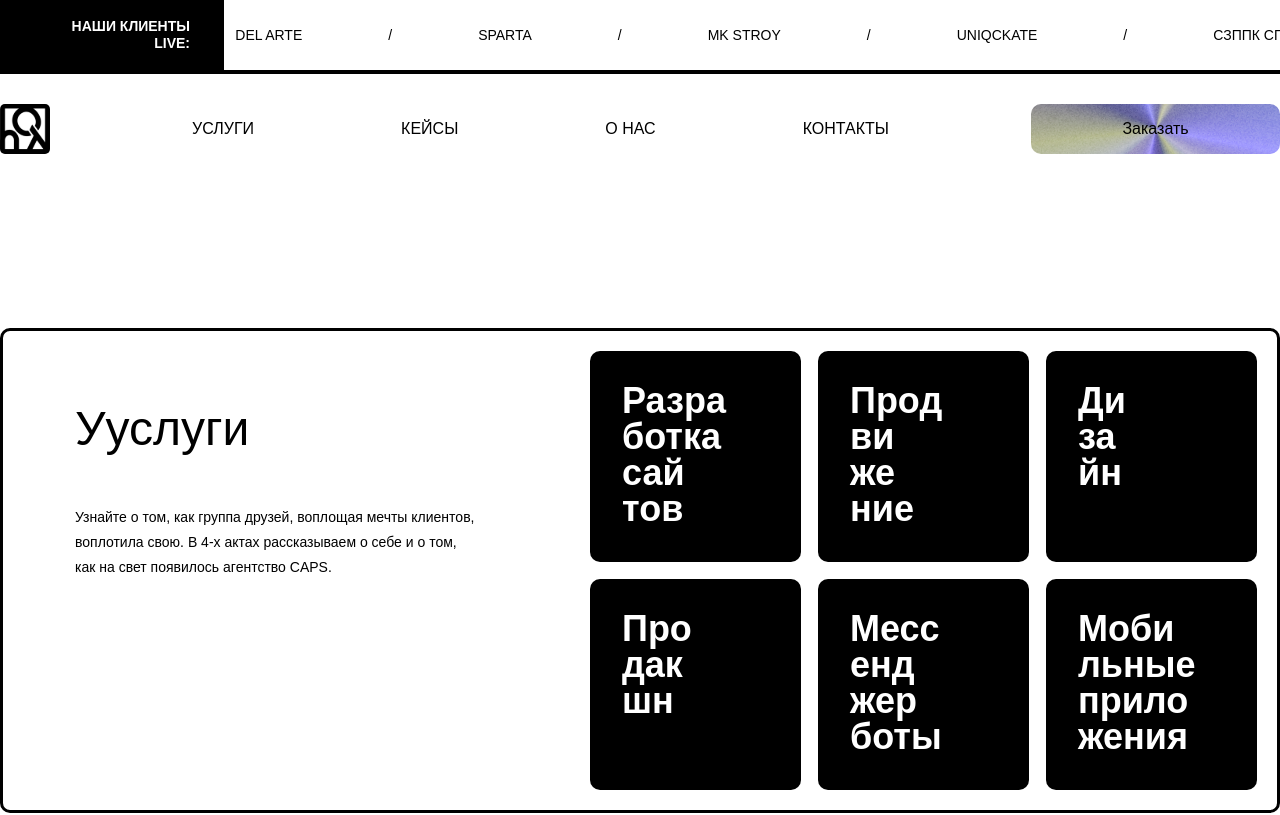
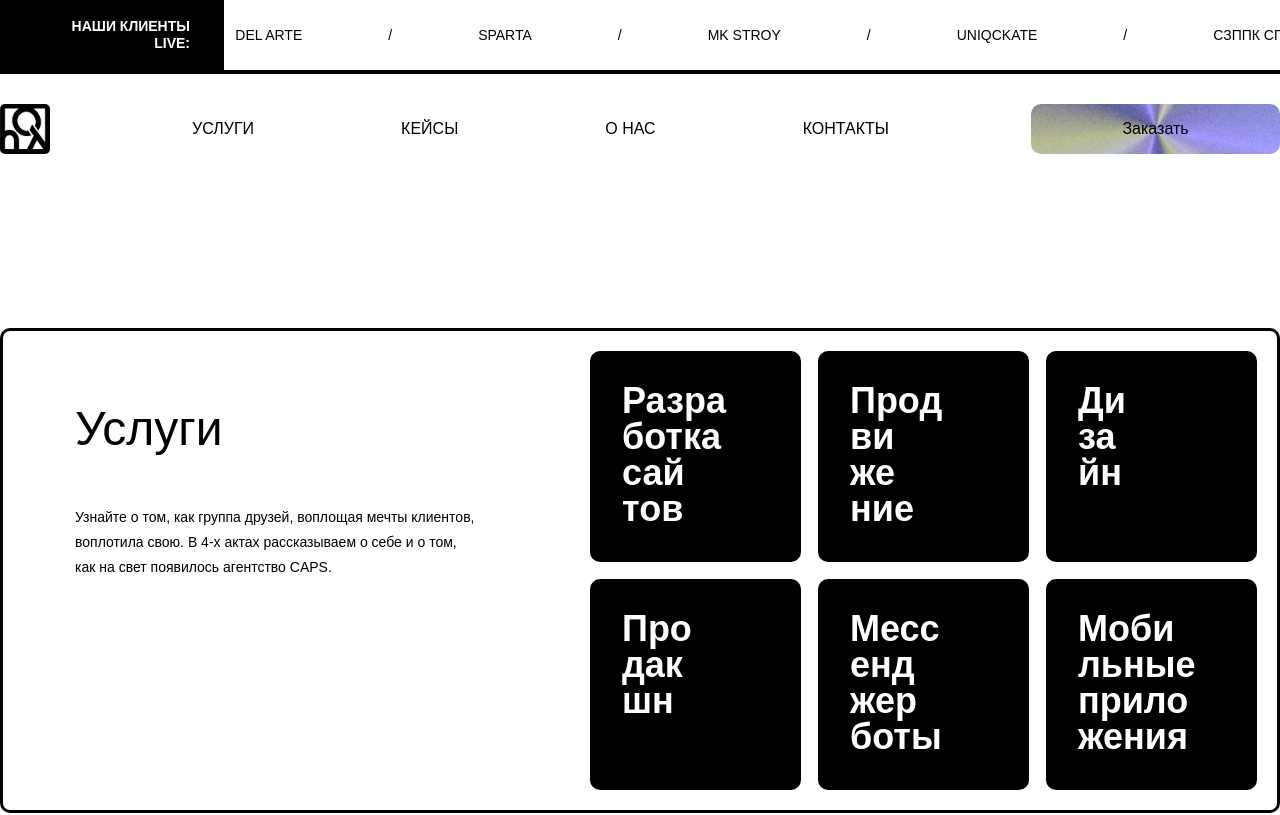
Before and after one commit to stankenA/caps, a React (Create React App) app: page /services in a window 1280 px wide. Shown: the top 815 px of the page. Built offline with nearby package versions, Linux system fonts and the light colour scheme; a web font is replaced by a local one.

Commit message:
fix: fix services title

```diff
--- a/src/components/Services.jsx
+++ b/src/components/Services.jsx
@@ -5,7 +5,7 @@ export default function Services() {
   return (
     <section className="services">
       <div className="services__info">
-        <h1 className="services__title">Ууслуги</h1>
+        <h1 className="services__title">Услуги</h1>
         <p className="services__txt">
           Узнайте о том, как группа друзей, воплощая мечты клиентов, воплотила свою. В 4-х актах рассказываем о себе и о том, как на свет появилось агентство CAPS.
         </p>
```
